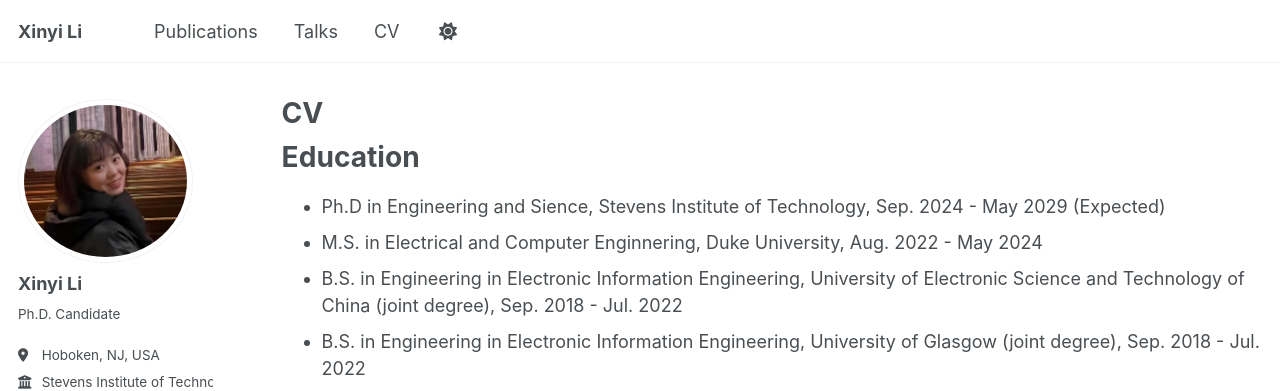
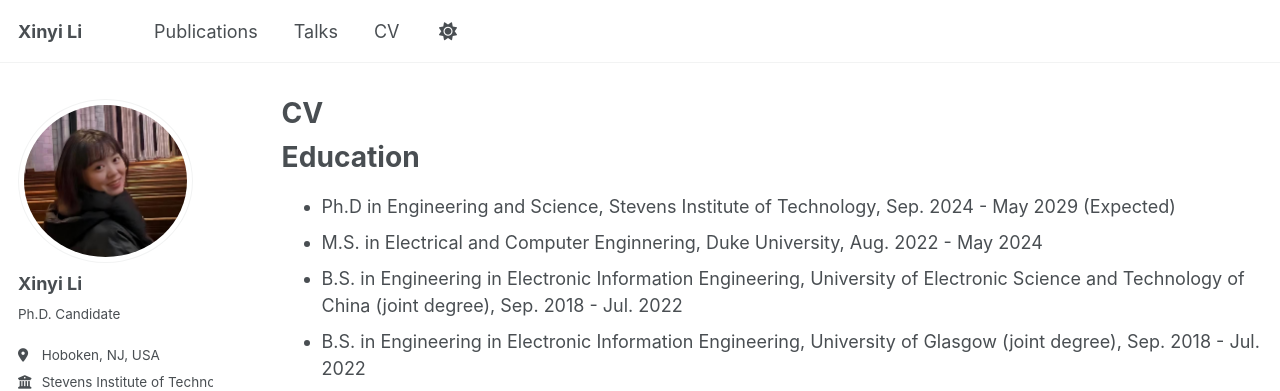
Before and after one commit to LXY-princess/lxy-princess.github.io, a Jekyll site: the page built from _pages/cv.md, in a window 1280 px wide and 900 px high. Shown: the top 391 px of the window. Built offline with Jekyll 4.4.1, drawn with Linux system fonts in a browser that asks for light colours; some web fonts are replaced; a script that is not in the unit is left out; some of the changed text lies outside the part shown.

Commit message:
Update cv.md

```diff
--- a/_pages/cv.md
+++ b/_pages/cv.md
@@ -11,7 +11,7 @@ redirect_from:
 
 Education
 ======
-* Ph.D in Engineering and Sience, Stevens Institute of Technology, Sep. 2024 - May 2029 (Expected)
+* Ph.D in Engineering and Science, Stevens Institute of Technology, Sep. 2024 - May 2029 (Expected)
 * M.S. in Electrical and Computer Enginnering, Duke University, Aug. 2022 - May 2024
 * B.S. in Engineering in Electronic Information Engineering, University of Electronic Science and Technology of China (joint degree), Sep. 2018 - Jul. 2022
 * B.S. in Engineering in Electronic Information Engineering, University of Glasgow (joint degree), Sep. 2018 - Jul. 2022
```
Also changed, not shown: other parts of _pages/cv.md (+2 -1 lines).
